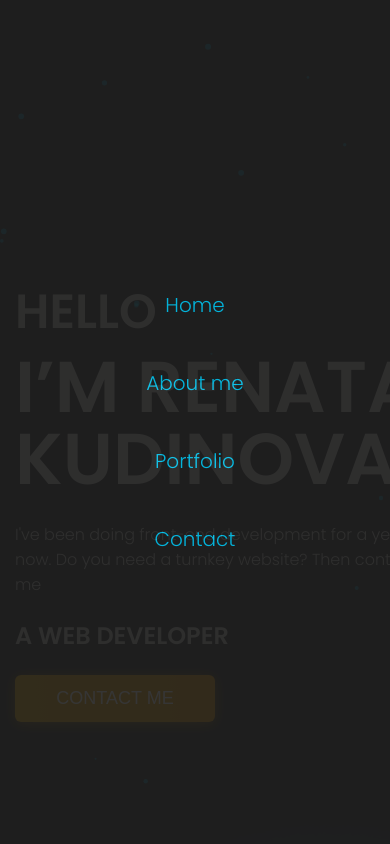
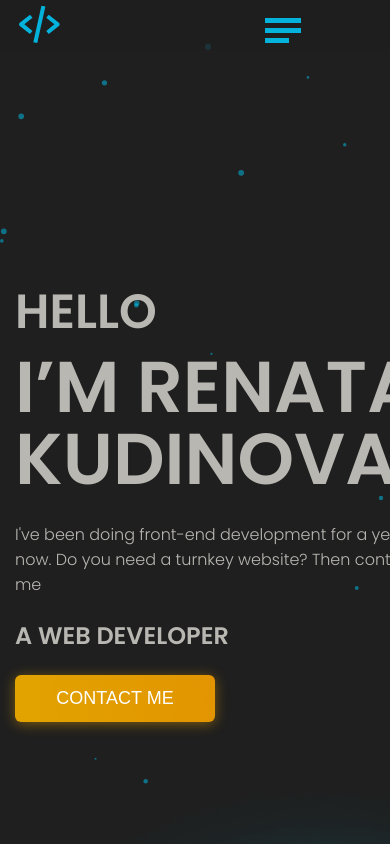
Before and after one commit to kdrenata/portfolio-project, a React (Vite) app: page / in a window 390 px wide. Shown: the top 844 px of the page. Built offline with nearby package versions, Linux system fonts and the light colour scheme.

Commit message:
mobileMenu fixed

```diff
--- a/src/layout/header/mobileMenu/MobileMenu.tsx
+++ b/src/layout/header/mobileMenu/MobileMenu.tsx
@@ -1,16 +1,19 @@
+import {useState} from "react"
 import styled, {css} from "styled-components";
 import {theme} from "../../../styles/Theme.tsx";
 
 
-export const MobileMenu = (props: {menuItems: Array<string>}) => {
+export const MobileMenu = (props: {menuItems: string[]}) => {
+    const [menuIsOpen, setMenuIsOpen] = useState(false);
+    const onBurgerBtnClick = () => { setMenuIsOpen(!menuIsOpen) }
     return (
         <StyledMobileMenu>
-            <BurgerButton isOpen={true}>
+            <BurgerButton isOpen={menuIsOpen} onClick={onBurgerBtnClick}>
                 <span></span>
             </BurgerButton>
 
 
-            <MobileMenuPopup isOpen={true}>
+            <MobileMenuPopup isOpen={menuIsOpen} onClick={ ()=> {setMenuIsOpen(false)}  }>
                 <ul>
                     {props.menuItems.map((item, index) => {
                         return <ListItem key={index}>
@@ -66,22 +69,21 @@ const MobileMenuPopup = styled.div<{isOpen: boolean}>`
 
 
 const BurgerButton = styled.button<{isOpen: boolean}>`
-    position: fixed;
-    top: -100px;
-    right: -100px;
-    width: 200px;
-    height: 200px;
+  /*  position: fixed;*/
+    width: 80px;
+    height: 60px;
     z-index: 9999999;
+    position: absolute;
+   /* right: -15px;*/
+    top: 0;
+    left: 68%;
 
     span {
         display: block;
         width: 36px;
         height: 5px;
         background-color: ${theme.colors.accentBg};
-        position: absolute;
-        top: 32px;
-        left: 15px;
-        bottom: 111px;
+        position: relative;
 
         ${props => props.isOpen && css<{isOpen: boolean}> `
             background-color: rgba(0, 196, 240, 0);
--- a/src/layout/sections/main/Main.tsx
+++ b/src/layout/sections/main/Main.tsx
@@ -92,12 +92,18 @@ const WrapperImage = styled.div`
 `
 
 const Avatar = styled.img`
-    height: 100%;
+    width: 456px;
+    height: 634px;
+    //height: 100%;
     flex-shrink: 0;
     object-fit: cover;
 
     position: relative;
     z-index: 1;
+
+    @media ${theme.media.mobile} {
+
+    }
 `
 
 const MainEllipse = styled.img`
```
